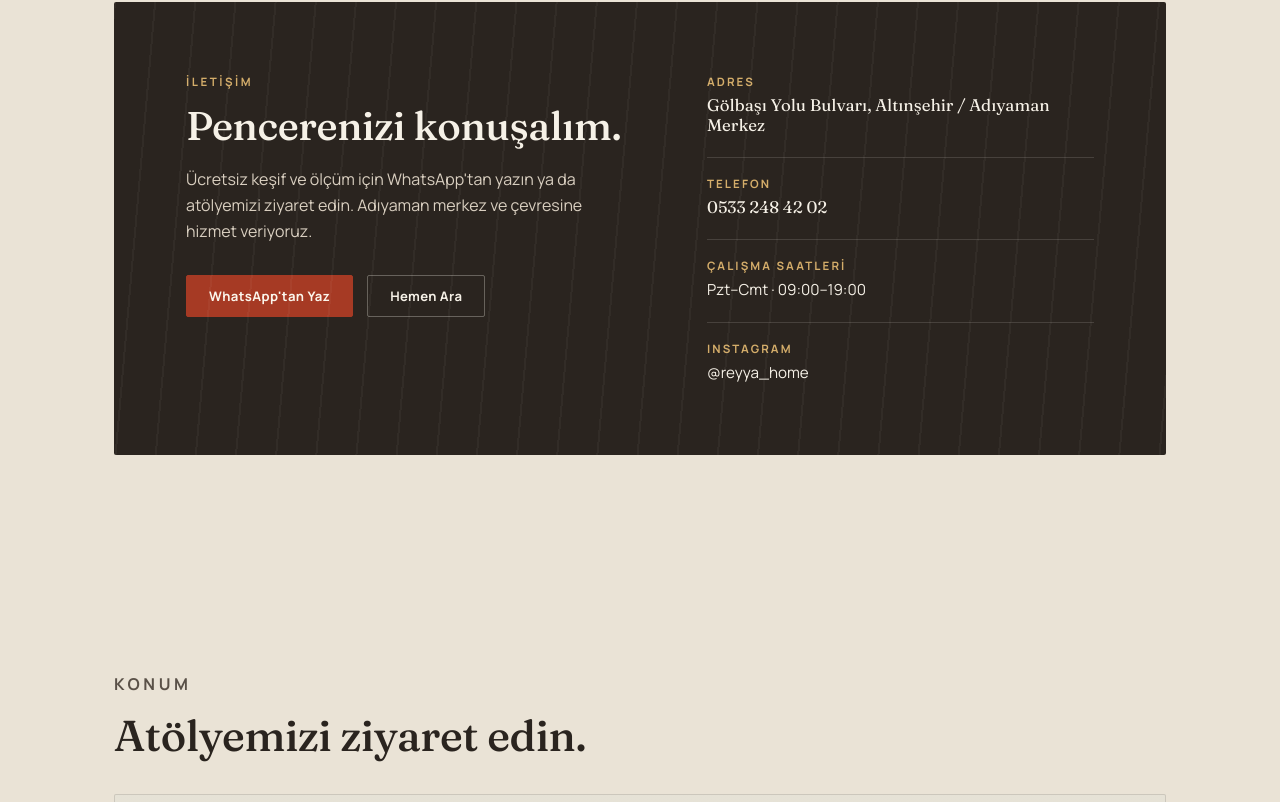
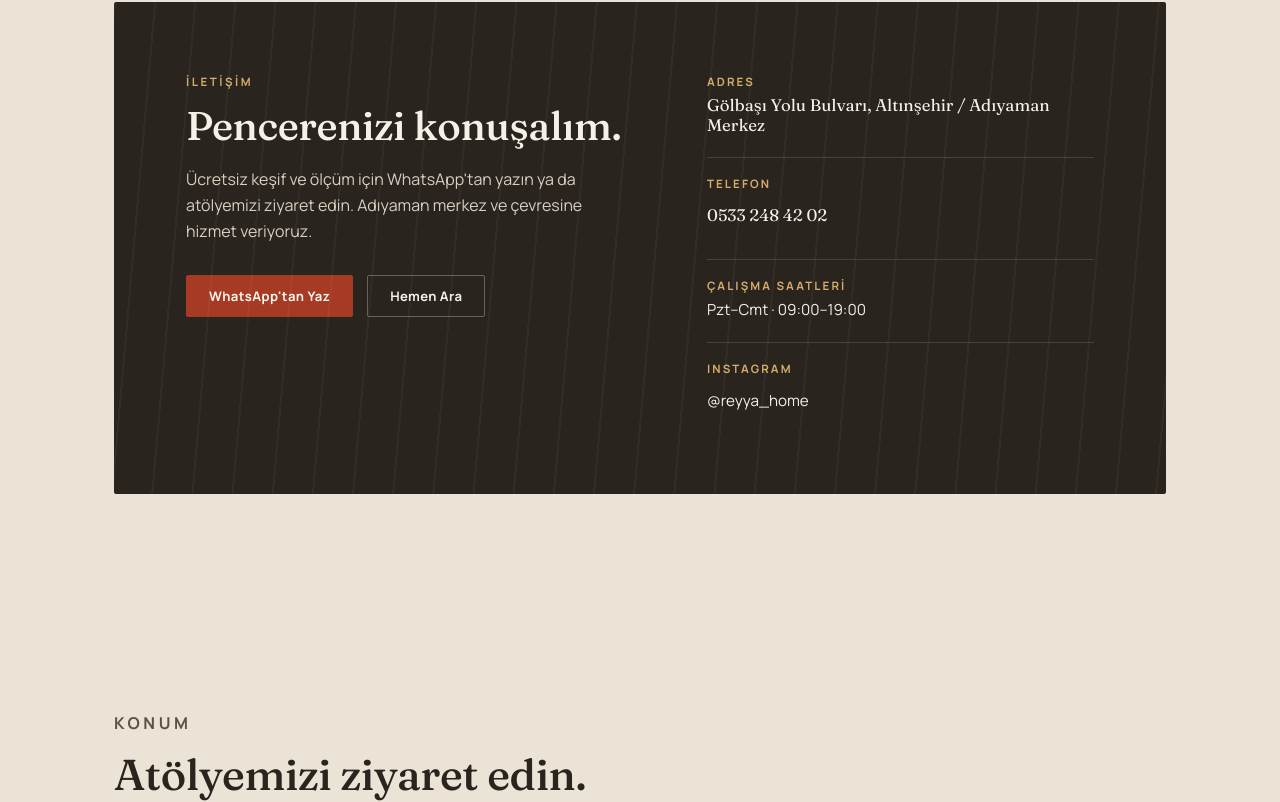
Before and after one commit to servet0202/reyya-home-tasarim, a plain HTML site: page index.html in a window 1280 px wide. Shown: the part 7670-8472 px from the top of the page. Drawn offline with Linux system fonts and the light colour scheme.

Commit message:
Enlarge contact phone and Instagram tap targets
Co-Authored-By: Claude Opus 5.5 <noreply@anthropic.com>

```diff
--- a/index.html
+++ b/index.html
@@ -467,7 +467,7 @@
   .contact-info .row:first-child{border-top:none; padding-top:0;}
   .contact-info .label{font-size:0.72rem; letter-spacing:0.18em; text-transform:uppercase; color:#D4AD6A; font-weight:700;}
   .contact-info .value{margin-top:6px; font-size:1.05rem; color:#F6F1E7; font-family:'Fraunces',serif;}
-  .contact-info .value a{text-decoration:none; border-bottom:1px solid transparent;}
+  .contact-info .value a{text-decoration:none; border-bottom:1px solid transparent; display:inline-block; padding:8px 0; min-height:40px;}
   .contact-info .value a:hover{border-color:var(--clay); color:var(--clay);}
 
   footer.site-foot{
```
